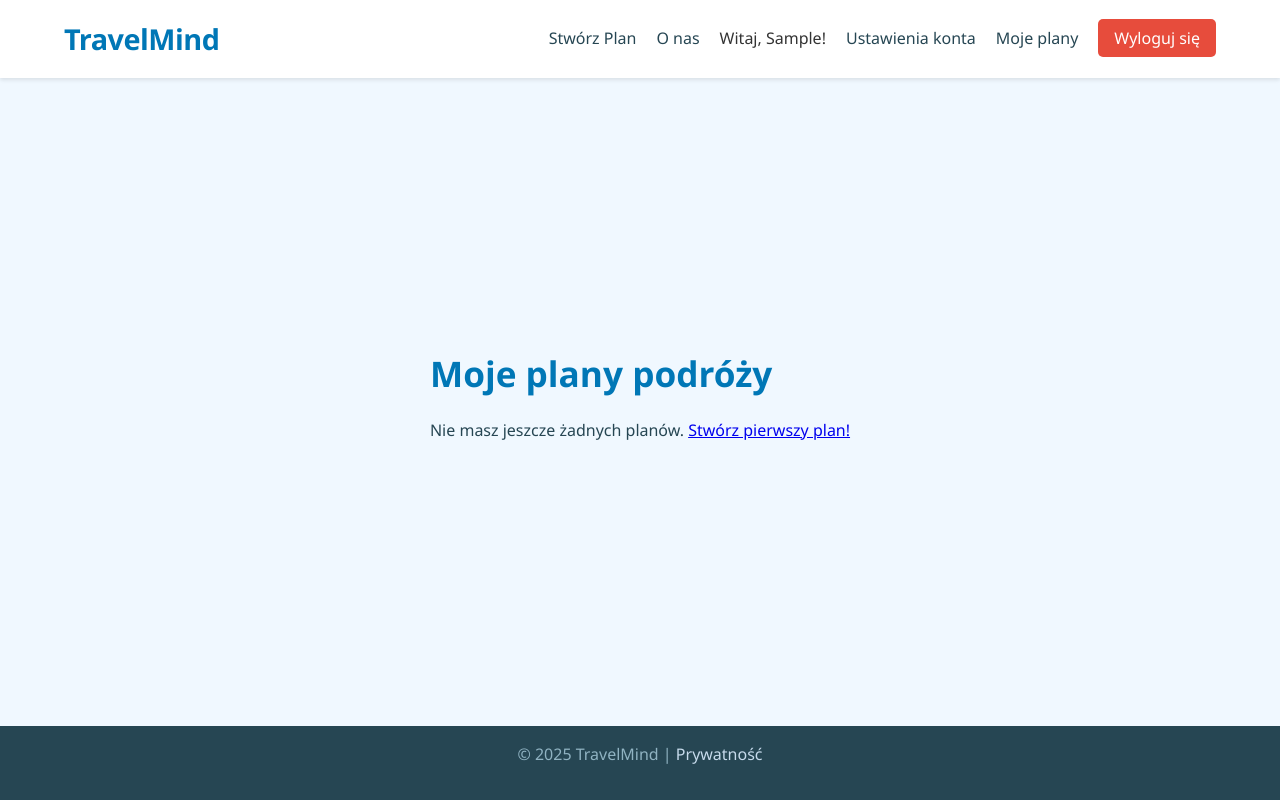
After one commit to KacperKotecki/TravelMind, a Flask app: page /my-plans in a window 1280 px wide. The commit adds this page. Run offline with Flask 3, Linux system fonts and the light colour scheme; the visitor is signed in with stand-in values (Sample User, id 1); data that the repository does not hold is empty; some libraries are stand-ins or nearby versions.

Commit message:
- Zaimplementowano Flask-Login do zarządzania sesjami użytkowników - Dodano modele User i GeneratedPlan z relacjami w bazie danych - Utworzono formularze LoginForm i RegistrationForm z walidacją - Dodano hashowanie haseł (werkzeug.security) - Zaimplementowano walidację unikalności emaila przy rejestracji - Dodano routes: /login, /register, /logout, /account, /my-plans - Zaktualizowano nawigację z dynamicznym wyświetlaniem użytkownika - Dodano automatyczne zapisywanie planów dla zalogowanych użytkowników - Utworzono widoki account.html i my_plans.html - Dodano @login_required do chronionych tras - Skonfigurowano user_loader w Flask-Login" -zaktualizowano plik requirements.txt o nowe biblioteki

```diff
--- a/app/main/routes.py
+++ b/app/main/routes.py
@@ -1,10 +1,10 @@
 from flask import render_template, request, redirect, url_for, jsonify, current_app, flash
-from flask_login import login_user, logout_user, current_user
+from flask_login import login_user, logout_user, current_user, login_required
 from . import main
 from .forms import PlanGeneratorForm
 from ..api_clients import build_geocode_variants
 from app.forms import LoginForm, RegistrationForm
-from app.models import User
+from app.models import User, GeneratedPlan
 from app import db
 
 @main.route("/", methods=["GET", "POST"])
@@ -26,6 +26,23 @@ def index():
         else:
             # fallback na wypadek braku dat — zachowaj krótki domyśl
             days = 3
+
+        # Zapisz plan do bazy, jeśli użytkownik jest zalogowany
+        if current_user.is_authenticated:
+            plan = GeneratedPlan(
+                city=city,
+                days=days,
+                travel_style=style,
+                data_start=start,
+                data_end=end,
+                user_id=current_user.id
+            )
+            try:
+                db.session.add(plan)
+                db.session.commit()
+            except Exception as e:
+                db.session.rollback()
+                current_app.logger.error(f"Błąd zapisywania planu: {e}")
 
         # Dołącz daty jako parametry zapytania, aby widok planów mógł pobrać pogodę dla zakresu
         params = {}
@@ -108,7 +125,6 @@ def login():
             return redirect(url_for('main.login'))
 
         login_user(user)
-        flash(f'Witaj, {user.first_name}!', 'success')
 
         next_page = request.args.get('next')
         return redirect(next_page) if next_page else redirect(url_for('main.index'))
@@ -146,3 +162,14 @@ def logout():
     logout_user()
     flash('Zostałeś wylogowany.', 'info')
     return redirect(url_for('main.login'))
+
+@main.route('/account')
+@login_required
+def account():
+    return render_template('account.html')
+
+@main.route('/my-plans')
+@login_required
+def my_plans():
+    user_plans = GeneratedPlan.query.filter_by(user_id=current_user.id).order_by(GeneratedPlan.created_at.desc()).all()
+    return render_template('my_plans.html', plans=user_plans)
--- a/app/static/css/style.css
+++ b/app/static/css/style.css
@@ -729,3 +729,20 @@ footer a:hover {
     color: #0077b6;
 
 }
+.user-greeting {
+    color: #333;
+    font-weight: 500;
+    cursor: default;
+}
+
+.btn-logout {
+    background-color: #e74c3c;
+    color: white !important;
+    padding: 8px 16px;
+    border-radius: 5px;
+    transition: background-color 0.3s;
+}
+
+.btn-logout:hover {
+    background-color: #c0392b;
+}
--- a/app/templates/base.html
+++ b/app/templates/base.html
@@ -18,7 +18,14 @@
             <ul class="nav-links">
                 <li><a href="{{ url_for('main.index') }}">Stwórz Plan</a></li>
                 <li><a href="#">O nas</a></li>
-                <li><a href="{{ url_for('main.login') }}">Zaloguj się</a></li>
+                {% if current_user.is_authenticated %}
+                    <li><span class="user-greeting">Witaj, {{ current_user.first_name }}!</span></li>
+                    <li><a href="{{ url_for('main.account') }}">Ustawienia konta</a></li>
+                    <li><a href="{{ url_for('main.my_plans') }}">Moje plany</a></li>
+                    <li><a href="{{ url_for('main.logout') }}" class="btn-logout">Wyloguj się</a></li>
+                {% else %}
+                    <li><a href="{{ url_for('main.login') }}">Zaloguj się</a></li>
+                {% endif %}
             </ul>
         </nav>
     </header>
--- /dev/null
+++ b/app/templates/my_plans.html
@@ -0,0 +1,25 @@
+{% extends "base.html" %}
+
+{% block title %}Moje plany - TravelMind{% endblock %}
+
+{% block content %}
+<div class="plans-container">
+    <h1>Moje plany podróży</h1>
+
+    {% if plans %}
+        <div class="plans-grid">
+            {% for plan in plans %}
+            <div class="plan-card">
+                <h3>{{ plan.city }}{% if plan.country %}, {{ plan.country }}{% endif %}</h3>
+                <p><strong>Liczba dni:</strong> {{ plan.days }}</p>
+                <p><strong>Styl podróży:</strong> {{ plan.travel_style }}</p>
+                <p><strong>Utworzono:</strong> {{ plan.created_at.strftime('%d.%m.%Y') }}</p>
+                <a href="{{ url_for('plans.show_plan', city=plan.city, days=plan.days, style=plan.travel_style) }}" class="btn">Zobacz plan</a>
+            </div>
+            {% endfor %}
+        </div>
+    {% else %}
+        <p>Nie masz jeszcze żadnych planów. <a href="{{ url_for('main.index') }}">Stwórz pierwszy plan!</a></p>
+    {% endif %}
+</div>
+{% endblock %}
--- a/requirements.txt
+++ b/requirements.txt
@@ -3,10 +3,12 @@ blinker==1.9.0
 certifi==2025.10.5
 charset-normalizer==3.4.4
 click==8.3.0
+email-validator==2.3.0
 Flask==3.1.2
 Flask-Migrate==4.1.0
 Flask-SQLAlchemy==3.1.1
 Flask-WTF==1.2.2
+FLask-Login==0.6.3
 idna==3.11
 itsdangerous==2.2.0
 Jinja2==3.1.6
```
Also changed, not shown: app/templates/account.html (added, +16 -0 lines).
